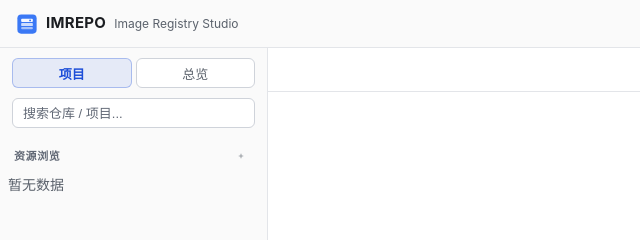
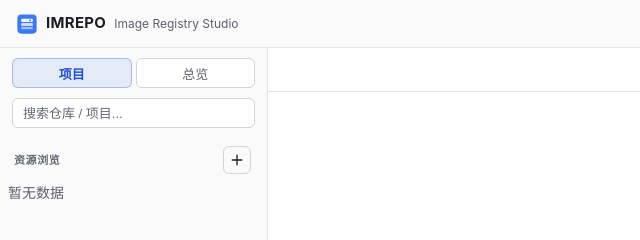
Before and after one commit to Zer0ON1/dbx-plugin-imrepo, a browser extension: page ui/index.html in a window 1280 px wide. Shown: the top 240 px of the page, 0-640 px from the left. Drawn offline with Linux system fonts and the light colour scheme.

Commit message:
ui: make the new-project button a real button
It was a 20px glyph with no border, which made the least obvious control in the
sidebar also the smallest target. 28px now, with an outline and a hover state.

The right edge stays on the same 16px padding as the per-row gears, so the
column lines up — the button is wider, not shifted.

```diff
--- a/ui/styles.css
+++ b/ui/styles.css
@@ -243,7 +243,21 @@ html, body {
   font-size: 11px; font-weight: 600;
   text-transform: uppercase; letter-spacing: .6px; color: var(--im-fg-subtle);
 }
-.sidebar-title .new-project { width: 20px; height: 20px; flex-shrink: 0; }
+/* The new-project action: sized and outlined like a button rather than a stray
+   glyph. It keeps its right edge against the 16px padding, so it still lines up
+   with the per-row gears below — it is wider, not shifted. */
+.sidebar-title .new-project {
+  width: 28px; height: 28px; flex-shrink: 0;
+  border: 1px solid var(--im-border-strong);
+  border-radius: var(--im-radius-sm);
+  color: var(--im-fg);
+}
+.sidebar-title .new-project svg { width: 16px; height: 16px; }
+.sidebar-title .new-project:hover {
+  background: var(--im-primary-soft);
+  border-color: var(--im-primary-line);
+  color: var(--im-primary);
+}
 .tree { flex: 1; overflow-y: auto; padding: 4px 8px 12px; }
 
 .tree-item {
```
Also changed, not shown: CHANGELOG.md.
